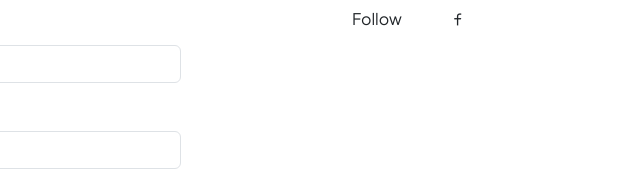
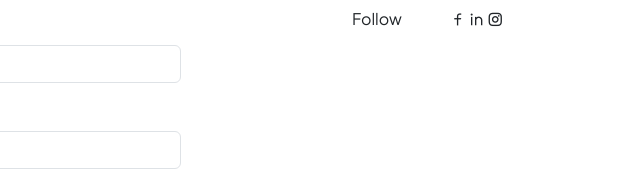
Before and after one commit to deliwalayash/project-3-exam, a plain HTML site: page index.html in a window 1280 px wide. Shown: the part 1759-1929 px from the top of the page, 490-1130 px from the left. Drawn offline with nearby package versions, Linux system fonts and the light colour scheme.

Commit message:
remix icon added

```diff
--- a/index.html
+++ b/index.html
@@ -328,7 +328,11 @@
 
                             <div class="d-flex gap-5">
                                 <p>Follow</p>
-                                <i class="ri-facebook-line"></i>
+                                <div>
+                                    <i class="ri-facebook-line"></i>
+                                    <i class="ri-linkedin-line"></i>
+                                    <i class="ri-instagram-line"></i>
+                                </div>
                             </div>
                         </div>
                     </div>
```
